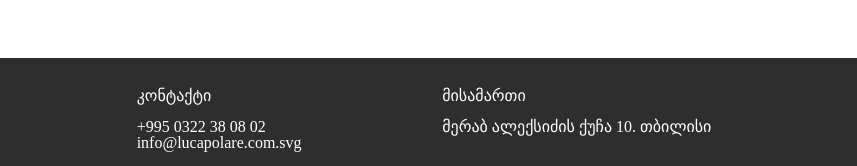
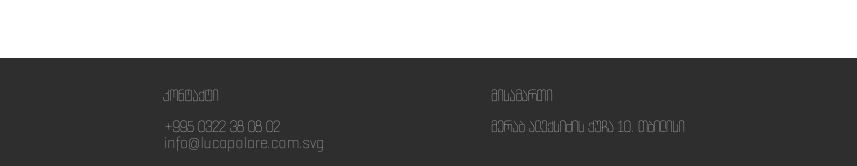
Before and after one commit to LindaGiorgadze/Homework_12, a website: page index.html in a window 1280 px wide. Shown: the part 1448-1614 px from the top of the page, 192-1049 px from the left. Drawn offline with Linux system fonts and the light colour scheme.

Commit message:
update font

```diff
--- a/style/main.scss
+++ b/style/main.scss
@@ -330,6 +330,7 @@ footer {
         }
         .contact {
             display: contents;
+            @extend %text;
             @include color-size ($color5, 16px);
             h4 {
                 padding: $padding01;
```
Also changed, not shown: styles/main.css.
